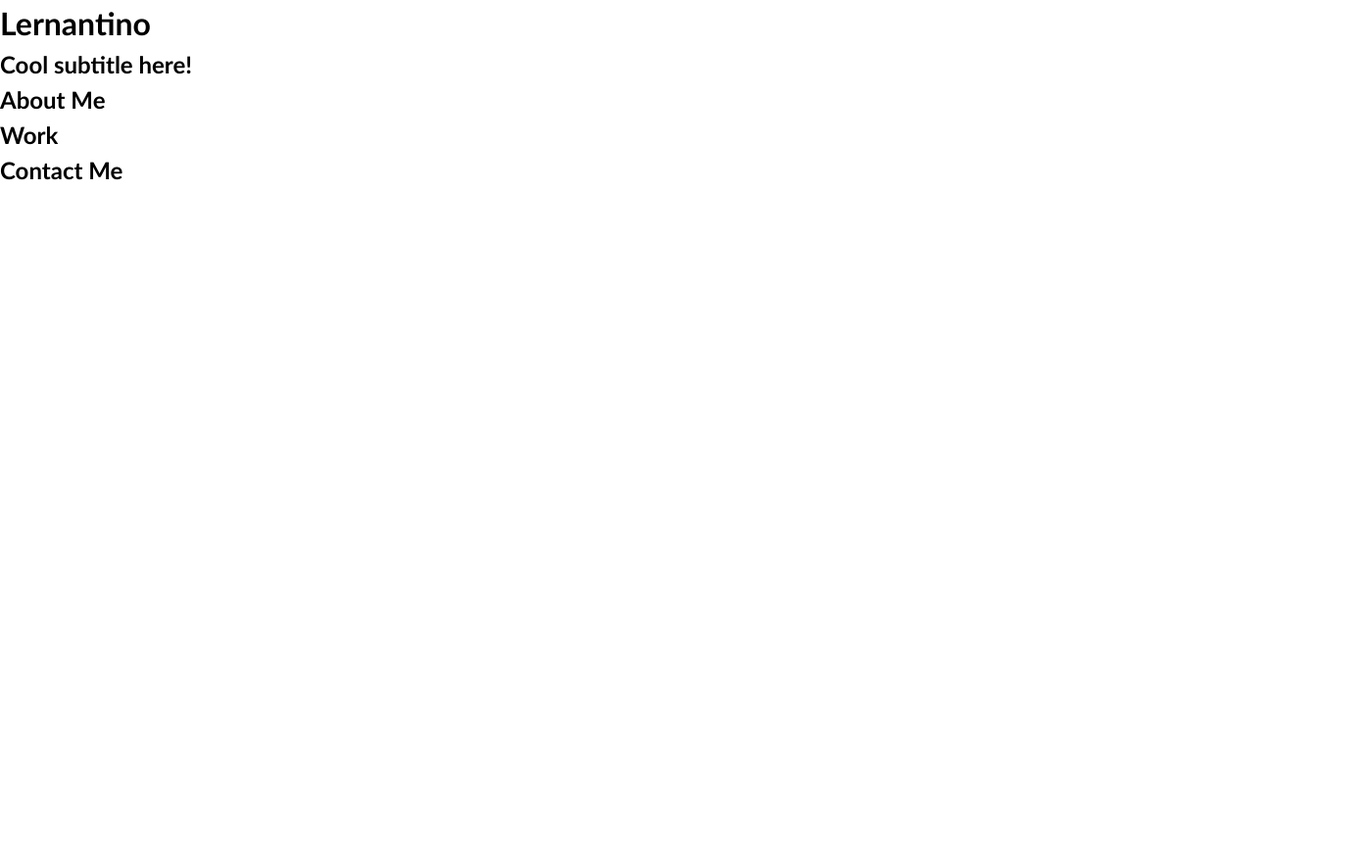
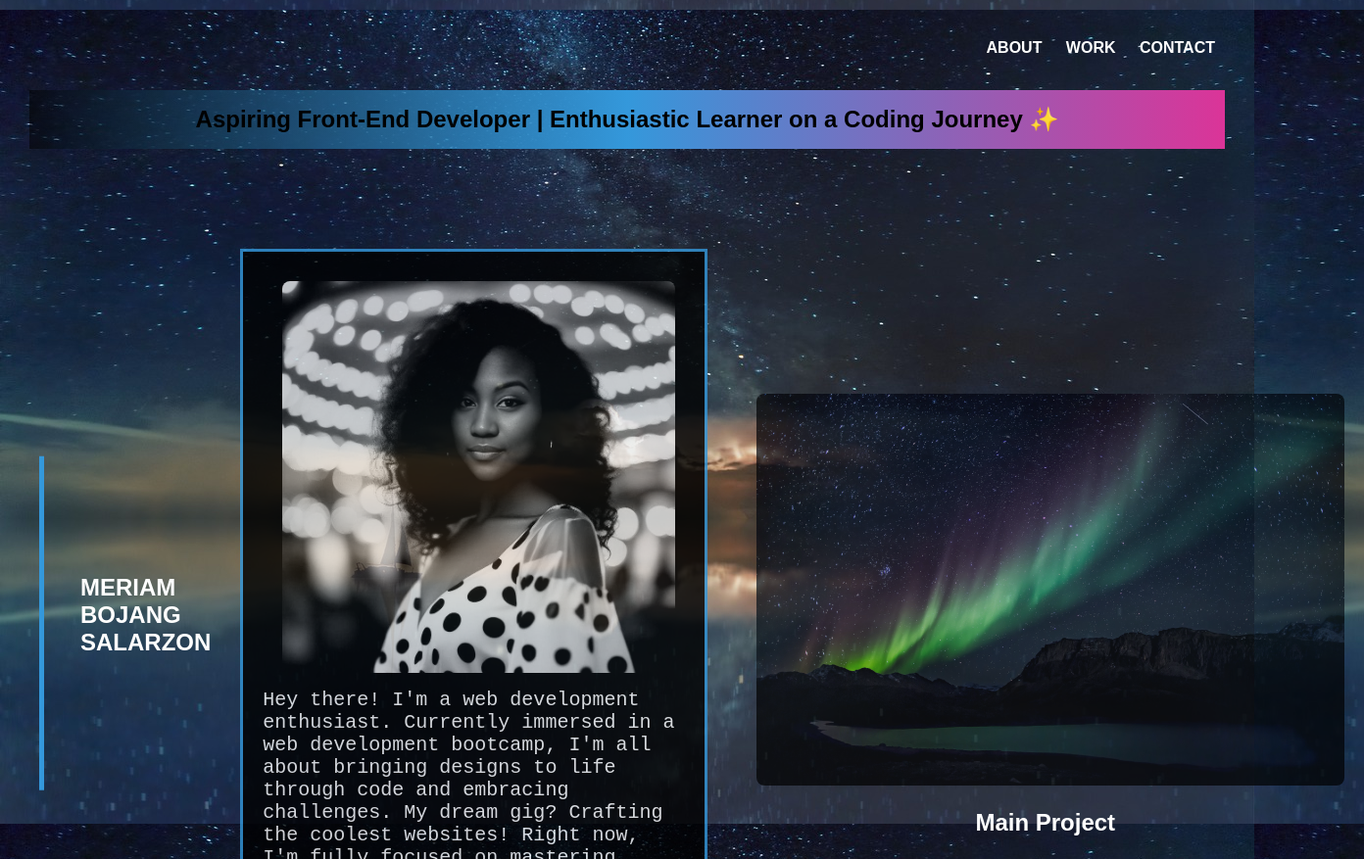
Before and after one commit to Msalarzon/module-two-challenge, a plain HTML site: page index.html in a window 1280 px wide. Shown: the top 877 px of the page at 98% size, 1392 px wide, since content can reach past the window. Before the commit the page ends 800 px from the top, so only its background shows below. Drawn offline with Linux system fonts and the light colour scheme; files that its build step writes are made by us from their sources.

Commit message:
Modified HTML & CSS

```diff
--- a/css/style.css
+++ b/css/style.css
@@ -1,23 +1,268 @@
+/* General */
 * {
-  box-sizing: border-box;
+  margin: 10px;
+  padding: 0;
+  font-family: sans-serif;
+
+}
+:root {
+--font-family: 'Arial', sans-serif;
+--background-color: #3498db;
+--text-color: #db3498;
 }
 
 body {
-  margin: 0;
-  padding: 0;
-  font-family: 'Trebuchet MS', 'Lucida Sans Unicode', 'Lucida Grande', 'Lucida Sans', Arial, sans-serif;
-  line-height: 1.5;
+  background-image: url(../images/background-ocean.jpg);
+  background-size: cover;
+  background-position: center;
+  background-repeat: no-repeat;
+  background-attachment: fixed;
+  font-family: var(--font-family);
+  margin-bottom: 50px;
+  }
+
+
+/* Navigation */
+nav {
+width: 100%;
+margin: auto;
+display: flex;
+align-items: center;
+justify-content: flex-end;
 }
 
-h1,
-h2,
-h3,
-h4,
-h5,
-h6 {
-  margin: 0;
+nav ul li {
+list-style: none;
+display: inline-block;
+margin: 10px 0;
+position: relative;
 }
 
-p {
-  margin: 0;
+nav ul li::after {
+content: '';
+height: 3px;
+width: 0%;
+background: #3498db;
+position: absolute;
+left: 0;
+bottom: -10px;
+transition: width 0.5s;
 }
+
+nav ul li:hover::after {
+width: 100%;
+}
+
+
+nav ul li a {
+text-decoration: none;
+color: white;
+text-transform: uppercase;
+font-weight: bold;
+}
+
+/* Header */
+header {
+padding: 1em;
+text-align: center;
+background: linear-gradient(to right, rgba(0, 0, 0, 0.5), #3498db, #db3498);  margin-top: 14px;
+}
+
+header h2 {
+color: black;
+margin: 0;
+transition: text-shadow 0.5s ease-in-out;
+cursor: default;
+}
+
+header h2:hover {
+text-shadow: 0 0 10px rgba(255, 255, 255, 0.8);
+color: var(--text-color);
+}
+
+/* About Me*/
+.page-section#about {
+color: white;
+padding: 2em;
+display: flex;
+align-items: center;
+margin: 50px 20px;
+text-align: left;
+min-height: 30vw;
+position: relative;
+}
+
+.page-section#about h2.meriam::before {
+content: '';
+display: block;
+width: 5px;
+height: 40%;
+background-color: var(--background-color);
+position: absolute;
+left: 0;
+top: 45%;
+transform: translateY(-35%);
+}
+
+
+.page-section#about p {
+font-size: 20px;
+margin-top: 20px;
+margin-bottom: 20px;
+margin-left: 20px;
+font-family: 'Courier New', Courier, monospace;
+border-style: solid;
+border-color: var(--background-color);
+background-color: black; opacity: 80%;
+padding: 20px;
+}
+
+.meriam {
+color: white;
+text-transform: uppercase;
+margin right: 20px;
+transition: text-shadow 0.5s ease-in-out;
+cursor: default;
+}
+
+.meriam:hover {
+text-shadow: 0 0 10px rgba(255, 255, 255, 0.8);
+color: var(--text-color);
+}
+
+.page-section#about img {
+height: 400px;
+width: auto;
+border-radius: 8px;
+margin-left: 20px;
+}
+
+/* About Me - Portfolio Main Img */
+.portfolio-main {
+display: flex;
+align-items: center;
+justify-content: center;
+}
+
+.portfolio-main img {
+height: 400px;
+width: 600px;
+object-fit: cover;
+opacity: 70%;
+left: 0;
+top: 50%;
+border-radius: 15px;
+transition: transform 0.3s ease-in-out;
+}
+
+.portfolio-main:hover img {
+transform: scale(1.1);
+opacity: 100%;
+}
+
+.portfolio-main a {
+  text-decoration: none;
+  color: white;
+  text-align: center;
+  transition: text-shadow 0.5s ease-in-out;
+}
+
+.portfolio-main a:hover {
+  text-shadow: 0 0 10px rgba(255, 255, 255, 0.8);
+  color: var(--text-color);
+}
+
+/* Portfolio */
+.page-section#work {
+display: flex;
+justify-content: space-between;
+margin-left: -30px;
+}
+
+.page-section#work h3 {
+color: white;
+position: relative;
+margin-left: 150px;
+display: inline-block;
+cursor: pointer;
+}
+
+.page-section#work h3:hover {
+color: #db3498;
+}
+
+.page-section#work h3::after {
+content: '';
+height: 3px;
+width: 0%;
+background: #3498db;
+position: absolute;
+left: 0;
+bottom: -10px;
+transition: width 0.5s;
+}
+
+.page-section#work h3:hover::after {
+width: 100%;
+}
+
+.portfolio-item {
+width: 100%;
+}
+
+
+.portfolio-item img {
+max-width: 100%;
+height: 200px;
+width: 100%;
+transition: transform 0.3s ease-in-out;
+opacity: 70%;
+border-radius: 8px;
+}
+
+.portfolio-item:hover img {
+transform: scale(1.1);
+opacity: 100%;
+}
+
+/* Footer */
+footer {
+color: white;
+display: flex;
+justify-content: center;
+margin-top: 200px;
+}
+
+footer ul {
+list-style: none;
+display: flex;
+}
+
+footer ul li {
+margin: 0 100px;
+text-align: center;
+font-size: 18px;
+position: relative;
+color: var(--background-color);
+display: flex;
+flex-direction: column;
+align-items: center;
+}
+
+footer ul li a {
+color: white;
+transition: text-shadow 0.5s ease-in-out;
+cursor: default;
+font-weight: bold;
+}
+
+footer ul li a:hover {
+text-shadow: 0 0 10px rgba(255, 255, 255, 0.8);
+color: var(--text-color);
+cursor: pointer;
+}
+
+footer ul li img {
+position: absolute;
+top: -55px;
+}
--- a/index.html
+++ b/index.html
@@ -1,45 +1,69 @@
 <!DOCTYPE html>
 <html lang="en-gb">
 
+<!-- General -->
 <head>
   <meta charset="UTF-8">
   <meta name="viewport" content="width=device-width, initial-scale=1.0">
   <meta http-equiv="X-UA-Compatible" content="ie=edge">
-  <title>Lernantino // Web Developer</title>
-  <link rel="stylesheet" href="./assets/css/style.css" />
+  <title>Meriam // Web Developer</title>
+  <link rel="stylesheet" href="./css/style.css"/>
 </head>
 
-<body>
-  <!-- main logo / nav -->
+  <!-- Navigation -->
+  <body>
+    <nav>
+      <ul>
+      <li><a href="#about">About</a></li>
+      <li><a href="#work">Work</a></li>
+      <li><a href="#footer">Contact</a></li>
+      </ul>
+    </nav>
+
+  <!-- Header -->
   <header>
-    <h1>Lernantino</h1>
-    <nav>
-    </nav>
-  </header>
+      <h2>Aspiring Front-End Developer | Enthusiastic Learner on a Coding Journey ✨
+      </h2>
+    </header>
 
-  <!-- hero banner -->
-  <section class="hero-banner">
-    <div>
-      <h2>Cool subtitle here!</h2>
-    </div>
-  </section>
-
-  <main class="page-wrapper">
-    <!-- about me -->
-    <section class="page-section" id="about">
-      <h2>About Me</h2>
+  <!-- About Me -->
+<section class="page-section" id="about">
+  <h2 class="meriam">Meriam Bojang Salarzon</h2>
+    <p><img src="images/meriam.jpg">Hey there! I'm a web development enthusiast. Currently immersed in a web development bootcamp, I'm all about bringing designs to life through code and embracing challenges. My dream gig? Crafting the coolest websites! Right now, I'm fully focused on mastering website design and super excited about the journey ahead. Let's team up and create something awesome together!</p>
+      <div class="portfolio-main">
+        <a href="#"><img src="images/galaxy.jpg" alt="Main Project"><h2>Main Project</h2></a>
+      </div>
     </section>
 
-    <!-- portfolio container -->
+    <!-- Portfolio -->
     <section class="page-section" id="work">
-      <h2>Work</h2>
+      <div class="portfolio-item">
+        <a href="#"><img src="images/moon.jpg" alt="Project 1"></a>
+        <h3>Project 1</h3>
+      </div>
+      <div class="portfolio-item">
+        <a href="#"><img src="images/flowers.jpg" alt="Project 2"></a>
+        <h3>Project 2</h3>
+      </div>
+      <div class="portfolio-item">
+        <a href="#"><img src="images/coast.jpg" alt="Project 3"></a>
+        <h3>Project 3</h3>
+      </div>
+      <div class="portfolio-item">
+        <a href="#"><img src="images/river.jpg" alt="Project 4"></a>
+        <h3>Project 4</h3>
+      </div>
     </section>
 
-    <!-- contact -->
-    <section class="page-section contact" id="contact">
-      <h2>Contact Me</h2>
-    </section>
-  </main>
+
+    <!-- Footer -->
+    <footer id="footer">
+      <ul>
+          <li><a href="mailto:mbsalarzon@gmail.com"><img src="images/icon-email.png" alt="E-mail icon">E-mail</a></li>
+          <li><a href="https://github.com/Msalarzon" target="_blank"><img src="images/icon-github.png" alt="Github icon">Github</a></li>
+          <li><a href="https://www.linkedin.com/in/mbsalarzon/" target="_blank"><img src="images/icon-linkedin.png" alt="linkedin icon">Linkedin</a></li>
+      </ul>
+      </footer>
 </body>
 
 </html>
```
Also changed, not shown: images/02-portfolio-1.jpg (deleted), images/02-portfolio-2.jpg (deleted), images/02-portfolio-3.jpg (deleted), images/02-portfolio-4.jpg (deleted), images/02-run-buddy.jpg (deleted), images/background-ocean.jpg (added), images/butterflies.jpg (added), images/coast.jpg (added), images/flowers.jpg (added), images/galaxy.jpg (added), images/icon-email.png (added), images/icon-github.png (added), images/icon-linkedin.png (added), images/meriam.jpg (added), 1 more files, 2 other files.
